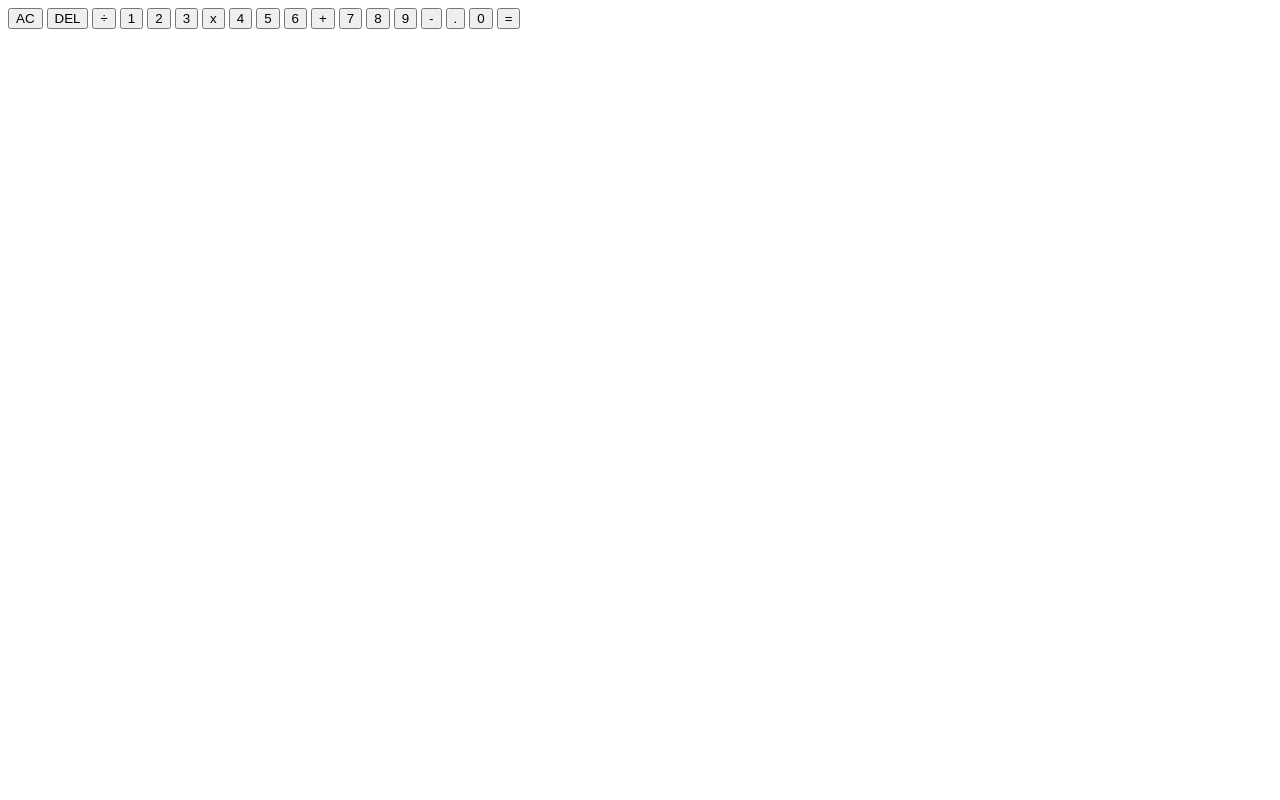
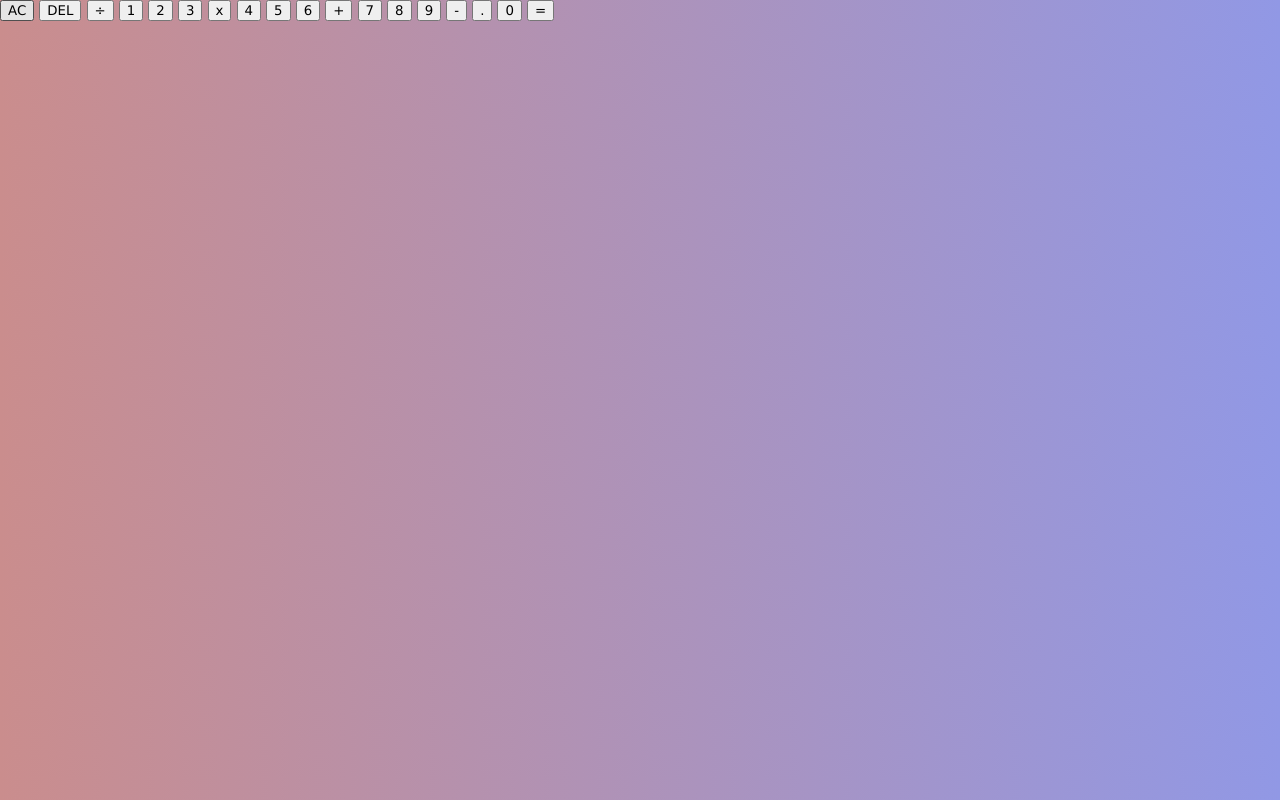
Before and after one commit to praphavanh/calc, a plain HTML site: page index.html in a window 1280 px wide. Drawn offline with Linux system fonts and the light colour scheme.

Commit message:
fixed external css link in index header

```diff
--- a/css/styles.css
+++ b/css/styles.css
@@ -0,0 +1,11 @@
+*, *::before, *::after {
+    box-sizing: border-box;
+    font-family: 'Lucida Sans', 'Lucida Sans Regular', 'Lucida Grande', 'Lucida Sans Unicode', Geneva, Verdana, sans-serif;
+    font-weight: normal;
+}
+
+body {
+    padding: 0;
+    margin: 0;
+    background: linear-gradient(to right, #ca8d8d, #9198e5);
+}
--- a/index.html
+++ b/index.html
@@ -5,7 +5,7 @@
     <meta http-equiv="X-UA-Compatible" content="IE=edge">
     <meta name="viewport" content="width=device-width, initial-scale=1.0">
     <title>Calculator</title>
-    <link href="./css/styles.css" rel="stylesheeet">
+    <link href="./css/styles.css" rel="stylesheet">
     <script src="./script.js" defer></script>
 
  </head>
```
